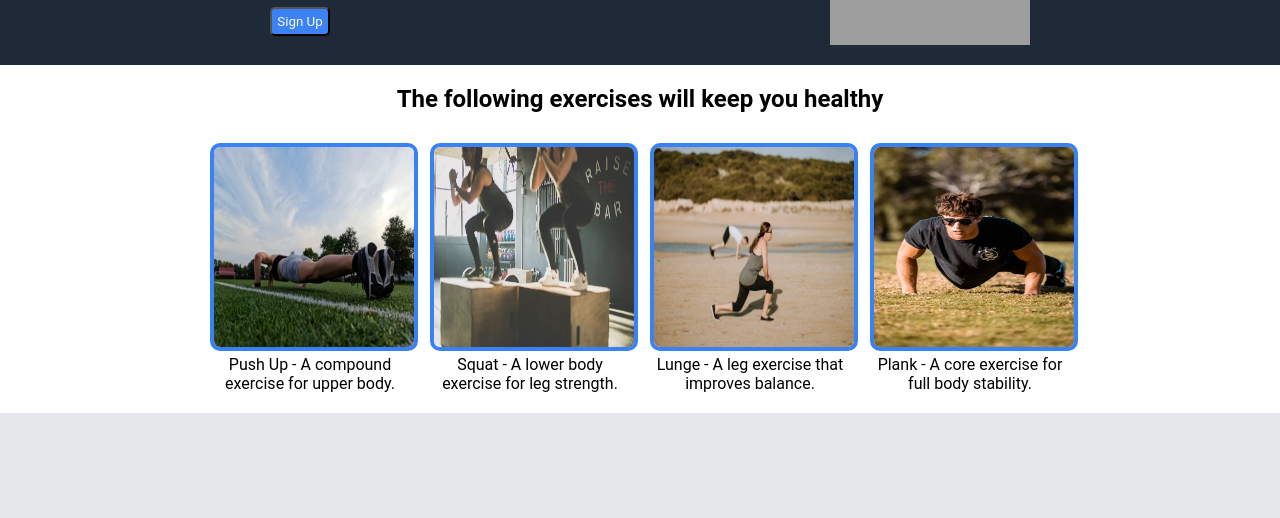
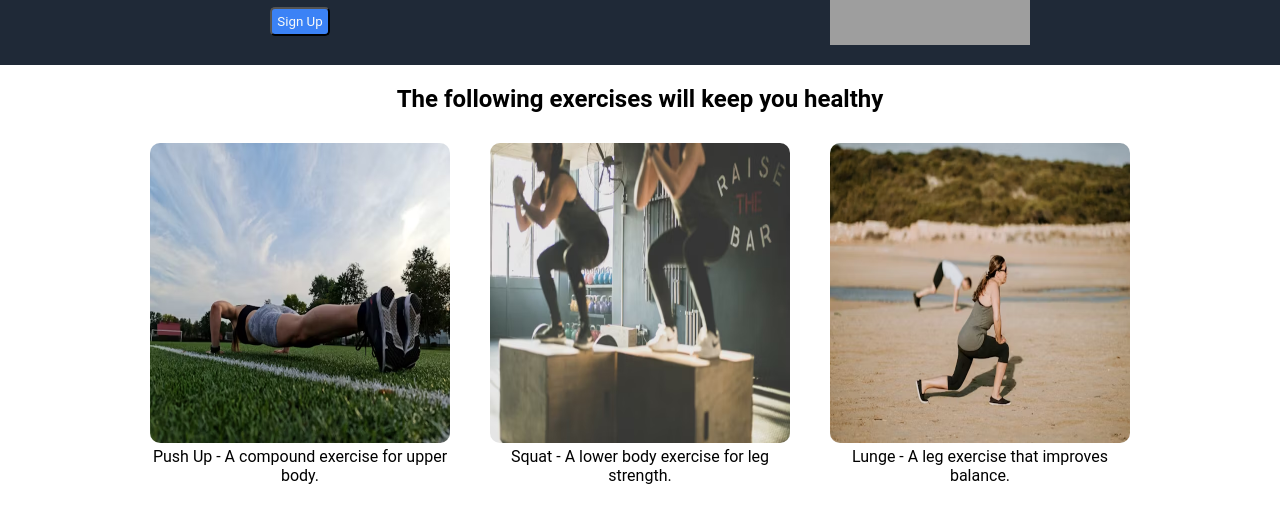
Before and after one commit to dgatla/FitnessWebsite, a plain HTML site: page index.html in a window 1280 px wide. Shown: the part 219-737 px from the top of the page. Drawn offline with Linux system fonts and the light colour scheme; grey boxes are pictures that could not be loaded.

Commit message:
Update styles.css

```diff
--- a/styles.css
+++ b/styles.css
@@ -76,19 +76,17 @@
     display: flex;
     justify-content: center;
     flex-wrap: wrap;
-    gap: 20px;
+    gap: 40px;
     margin: 20px 0;
-    height: 250px;
 }
 
 .card {
-    max-width: 200px;
+    max-width: 300px;
 }
 
 .card-image {
-    height: 200px;
-    width: 200px;
-    border: #3882f6 solid 4px;
+    height: 300px;
+    width: 300px;
     border-radius: 10px;
 }
 
```
